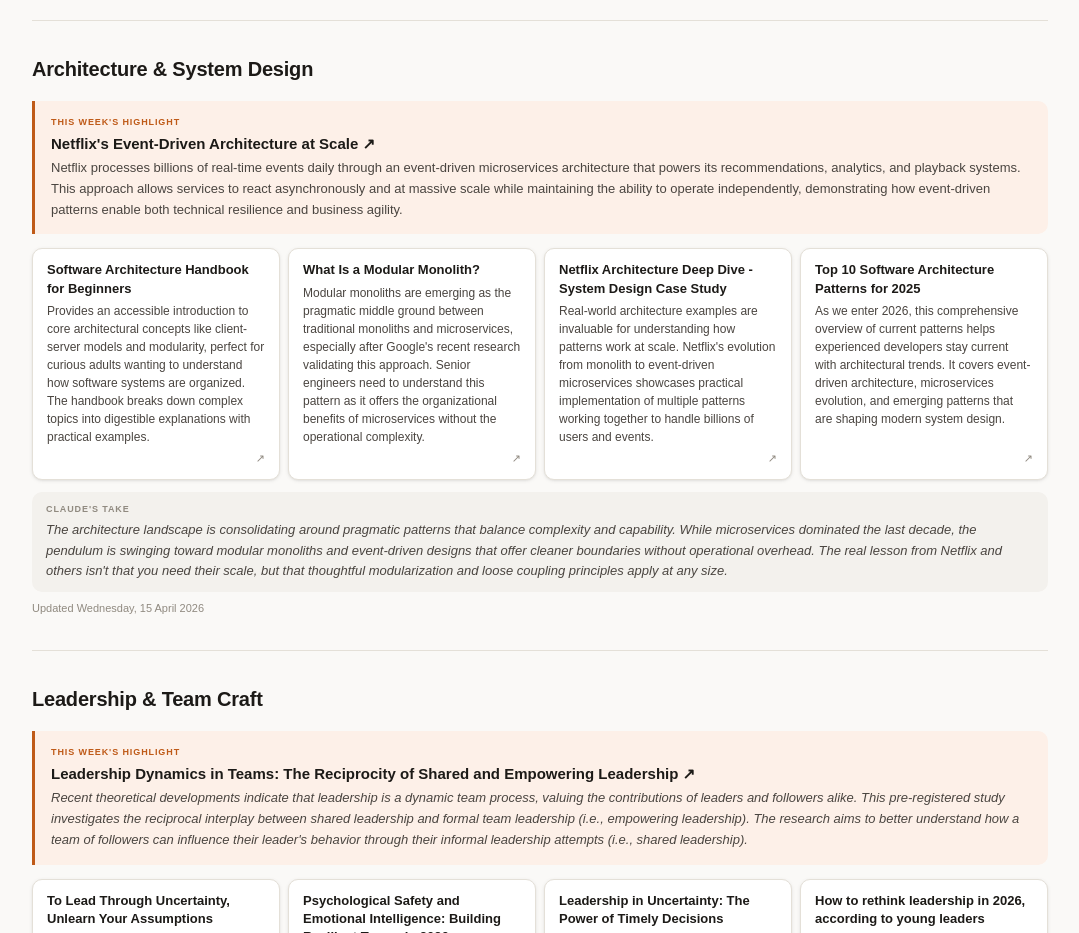
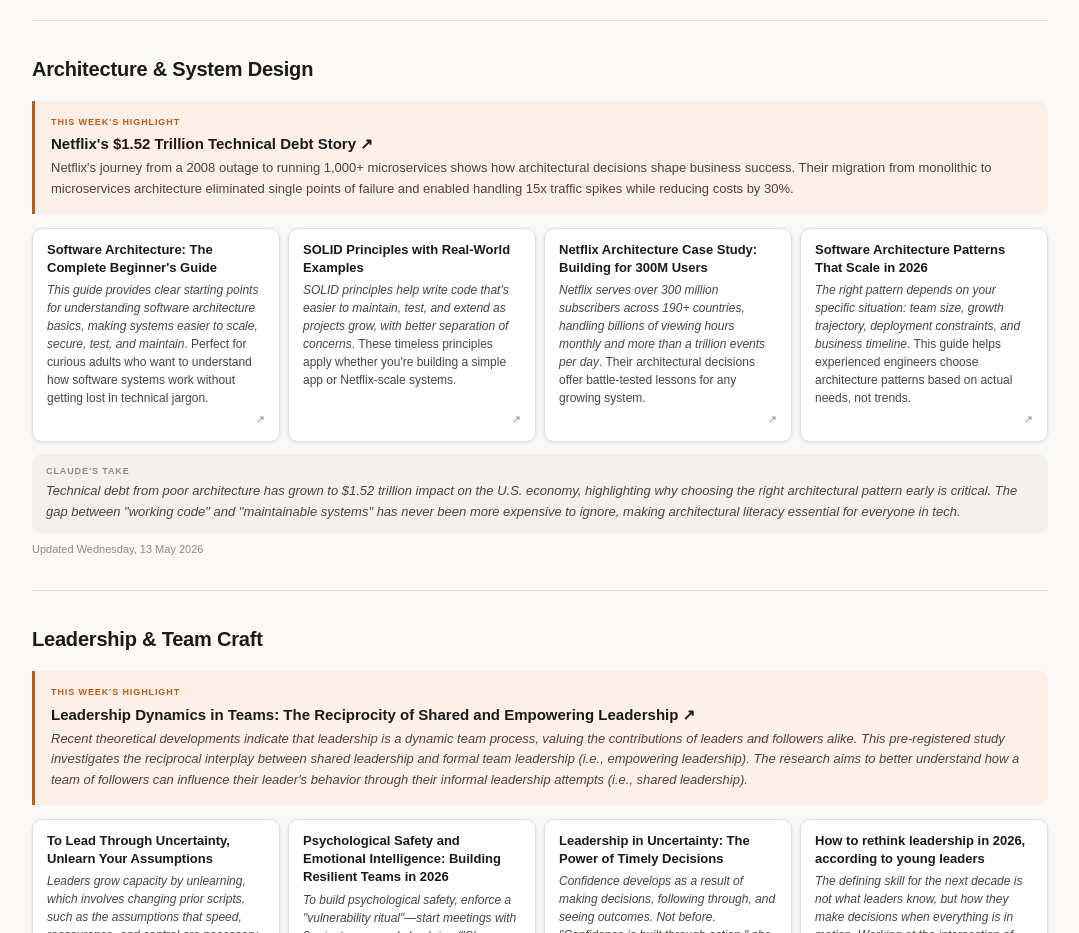
Before and after one commit to funfairlabs-incubator/learning-monkey-switch, a plain HTML site: page index.html in a window 1280 px wide. Shown: the part 3780-4713 px from the top of the page, without its empty margins (100-1179 px from the left). Drawn offline with Linux system fonts and the light colour scheme.

Commit message:
deploy: e93ea5c188b5db8405294db6756d9dd642f780b3

```diff
--- a/index.html
+++ b/index.html
@@ -244,38 +244,38 @@
     <div class="highlight-card">
       <span class="highlight-label">This week's highlight</span>
       <a href="https://www.clustox.com/blog/netflix-case-study/" target="_blank" rel="noopener noreferrer" class="highlight-link">
-        Netflix's Event-Driven Architecture at Scale ↗
+        Netflix's $1.52 Trillion Technical Debt Story ↗
       </a>
-      <p class="highlight-summary">Netflix processes billions of real-time events daily through an event-driven microservices architecture that powers its recommendations, analytics, and playback systems. This approach allows services to react asynchronously and at massive scale while maintaining the ability to operate independently, demonstrating how event-driven patterns enable both technical resilience and business agility.</p>
+      <p class="highlight-summary">Netflix's journey from a 2008 outage to running 1,000+ microservices shows how architectural decisions shape business success. Their migration from monolithic to microservices architecture eliminated single points of failure and enabled handling 15x traffic spikes while reducing costs by 30%.</p>
     </div>
     <div class="resources-grid">
 
-    <a href="https://www.freecodecamp.org/news/an-introduction-to-software-architecture-patterns/" target="_blank" rel="noopener noreferrer" class="resource-card">
-      <span class="resource-title">Software Architecture Handbook for Beginners</span>
-      <span class="resource-why">Provides an accessible introduction to core architectural concepts like client-server models and modularity, perfect for curious adults wanting to understand how software systems are organized. The handbook breaks down complex topics into digestible explanations with practical examples.</span>
+    <a href="https://tecnovy.com/en/software-architecture-ultimate-guide" target="_blank" rel="noopener noreferrer" class="resource-card">
+      <span class="resource-title">Software Architecture: The Complete Beginner's Guide</span>
+      <span class="resource-why"><cite index="26-4,26-13">This guide provides clear starting points for understanding software architecture basics, making systems easier to scale, secure, test, and maintain</cite>. Perfect for curious adults who want to understand how software systems work without getting lost in technical jargon.</span>
       <span class="resource-link-icon">↗</span>
     </a>
-    <a href="https://www.milanjovanovic.tech/blog/what-is-a-modular-monolith" target="_blank" rel="noopener noreferrer" class="resource-card">
-      <span class="resource-title">What Is a Modular Monolith?</span>
-      <span class="resource-why">Modular monoliths are emerging as the pragmatic middle ground between traditional monoliths and microservices, especially after Google's recent research validating this approach. Senior engineers need to understand this pattern as it offers the organizational benefits of microservices without the operational complexity.</span>
+    <a href="https://www.splunk.com/en_us/blog/learn/solid-design-principle.html" target="_blank" rel="noopener noreferrer" class="resource-card">
+      <span class="resource-title">SOLID Principles with Real-World Examples</span>
+      <span class="resource-why"><cite index="32-21,32-22">SOLID principles help write code that's easier to maintain, test, and extend as projects grow, with better separation of concerns</cite>. These timeless principles apply whether you're building a simple app or Netflix-scale systems.</span>
       <span class="resource-link-icon">↗</span>
     </a>
     <a href="https://www.clustox.com/blog/netflix-case-study/" target="_blank" rel="noopener noreferrer" class="resource-card">
-      <span class="resource-title">Netflix Architecture Deep Dive - System Design Case Study</span>
-      <span class="resource-why">Real-world architecture examples are invaluable for understanding how patterns work at scale. Netflix's evolution from monolith to event-driven microservices showcases practical implementation of multiple patterns working together to handle billions of users and events.</span>
+      <span class="resource-title">Netflix Architecture Case Study: Building for 300M Users</span>
+      <span class="resource-why"><cite index="11-5,11-8">Netflix serves over 300 million subscribers across 190+ countries, handling billions of viewing hours monthly and more than a trillion events per day</cite>. Their architectural decisions offer battle-tested lessons for any growing system.</span>
       <span class="resource-link-icon">↗</span>
     </a>
-    <a href="https://www.mindinventory.com/blog/software-architecture-patterns/" target="_blank" rel="noopener noreferrer" class="resource-card">
-      <span class="resource-title">Top 10 Software Architecture Patterns for 2025</span>
-      <span class="resource-why">As we enter 2026, this comprehensive overview of current patterns helps experienced developers stay current with architectural trends. It covers event-driven architecture, microservices evolution, and emerging patterns that are shaping modern system design.</span>
+    <a href="https://www.index.dev/blog/software-architecture-patterns-guide" target="_blank" rel="noopener noreferrer" class="resource-card">
+      <span class="resource-title">Software Architecture Patterns That Scale in 2026</span>
+      <span class="resource-why"><cite index="2-19,2-20">The right pattern depends on your specific situation: team size, growth trajectory, deployment constraints, and business timeline</cite>. This guide helps experienced engineers choose architecture patterns based on actual needs, not trends.</span>
       <span class="resource-link-icon">↗</span>
     </a>
     </div>
     <div class="claude-take">
       <span class="take-label">Claude's take</span>
-      <p>The architecture landscape is consolidating around pragmatic patterns that balance complexity and capability. While microservices dominated the last decade, the pendulum is swinging toward modular monoliths and event-driven designs that offer cleaner boundaries without operational overhead. The real lesson from Netflix and others isn't that you need their scale, but that thoughtful modularization and loose coupling principles apply at any size.</p>
+      <p><cite index="3-19">Technical debt from poor architecture has grown to $1.52 trillion impact on the U.S. economy, highlighting why choosing the right architectural pattern early is critical</cite>. The gap between "working code" and "maintainable systems" has never been more expensive to ignore, making architectural literacy essential for everyone in tech.</p>
     </div>
-    <div class="section-meta">Updated Wednesday, 15 April 2026</div>
+    <div class="section-meta">Updated Wednesday, 13 May 2026</div>
   </section>
 
   <section class="topic-section">
```
